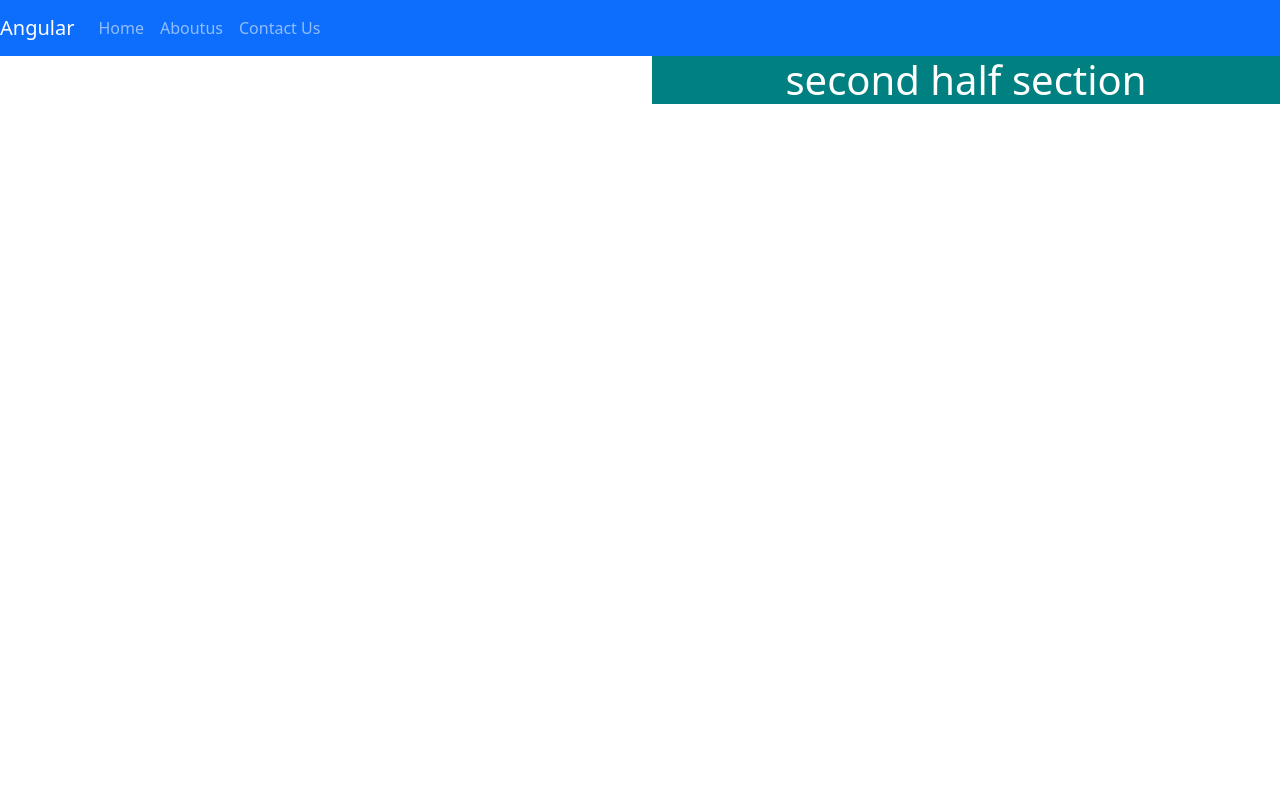
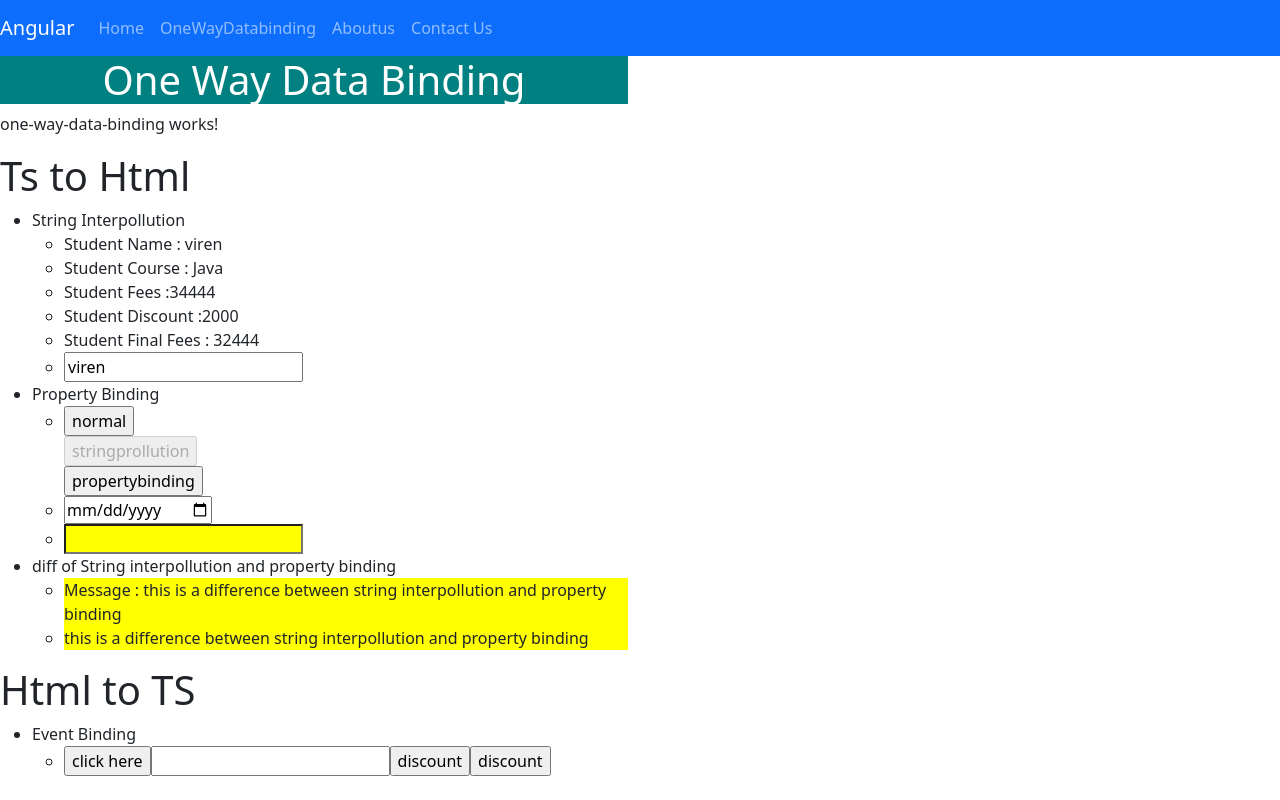
Before and after one commit to viralsir/FirstProject, an Angular app: page /oneway in a window 1280 px wide. Before the commit this address led to /. Built offline with nearby package versions, Linux system fonts and the light colour scheme.

Commit message:
One way databinding has been completed.

```diff
--- a/src/app/app.component.html
+++ b/src/app/app.component.html
@@ -15,6 +15,9 @@
         <a class="nav-link" routerLink="home">Home </a>
       </li>
       <li class="nav-item">
+        <a class="nav-link" routerLink="oneway">OneWayDatabinding</a>
+      </li>
+      <li class="nav-item">
         <a class="nav-link" routerLink="aboutus">Aboutus</a>
       </li>
       <li class="nav-item">
@@ -26,11 +29,9 @@
 </nav>
 
 <div class="row">
+
   <div class="col-6">
-      <router-outlet></router-outlet>
-  </div>
-  <div class="col-6">
-        <h1> second half section</h1>
+        <h1> One Way Data Binding</h1>
         <router-outlet></router-outlet>
   </div>
 </div>
--- a/src/app/app.component.ts
+++ b/src/app/app.component.ts
@@ -5,12 +5,13 @@ import {Child2Component} from '../child2/child2.component';
 import {AboutusComponent} from '../aboutus/aboutus.component';
 import {ContactusComponent} from '../contactus/contactus.component';
 import {HomeComponent} from '../home/home.component';
+import {OneWayDataBindingComponent} from '../one-way-data-binding/one-way-data-binding.component';
 
 
 @Component({
   selector: 'app-mainbody',
   standalone: true,
-  imports: [RouterOutlet, Child1Component, Child2Component, AboutusComponent, ContactusComponent, HomeComponent, RouterLink],
+  imports: [RouterOutlet, Child1Component, Child2Component, AboutusComponent, ContactusComponent, HomeComponent,OneWayDataBindingComponent, RouterLink],
   templateUrl: './app.component.html',
   styleUrl: './app.component.css'
 })
@@ -22,6 +23,4 @@ export class AppComponent {
   no2:number=4;
 
 
-
-
 }
--- a/src/app/app.routes.ts
+++ b/src/app/app.routes.ts
@@ -2,10 +2,12 @@ import { Routes } from '@angular/router';
 import {HomeComponent} from '../home/home.component';
 import {AboutusComponent} from '../aboutus/aboutus.component';
 import {ContactusComponent} from '../contactus/contactus.component';
+import {OneWayDataBindingComponent} from '../one-way-data-binding/one-way-data-binding.component';
 
 export const routes: Routes = [
   {path: 'aboutus', component:AboutusComponent },
   {path:'home', component:HomeComponent},
   {path:'contactus',component:ContactusComponent},
+  {path:"oneway",component:OneWayDataBindingComponent}
   //{path:'',component:},
 ];
--- /dev/null
+++ b/src/one-way-data-binding/one-way-data-binding.component.html
@@ -0,0 +1,58 @@
+<p>one-way-data-binding works!</p>
+<h1> Ts to Html</h1>
+ <ul>
+      <li>
+             String Interpollution <br/>
+             <ul>
+                 <li>Student Name : {{studentname}} </li>
+                 <li>Student Course : {{studentcourse}}</li>
+                 <li>Student Fees :{{studentfees}}</li>
+                <li>Student Discount :{{studentdiscount}}</li>
+                <li>Student Final Fees : {{studentfees-studentdiscount}}</li>
+                 <li><input type="text" value="{{studentname}}" ></li>
+             </ul>
+
+      </li>
+       <li>
+              Property Binding <br/>
+             <ul>
+               <li>
+               <input type="button" value="normal"> <br/>
+               <input type="button" value="stringprollution" disabled="{{isDisabled}}"> <br/>
+               <input type="button" value="propertybinding" [disabled]="isDisabled"> <br/>
+               </li>
+               <li>
+                 <input [type]="type">
+               </li>
+               <li>
+                 <input type="text" [style]="style">
+               </li>
+             </ul>
+
+       </li>
+      <li>
+           diff of String interpollution and property binding
+           <ul>
+              <li [style]="style">
+                  Message :   {{msg}}
+              </li>
+               <li style="{{style}}" [innerHTML]="msg">
+
+               </li>
+           </ul>
+      </li>
+ </ul>
+<h1> Html to TS</h1>
+<ul>
+    <li>
+       Event Binding
+       <ul>
+          <li>
+            <input type="button" (click)="displaymsg('vimal')" value="click here" >
+            <input type="number" size="20" (keyup)="objectpasingfunction(discountinput)"  #discountinput>
+            <input type="button" (click)="calculateFees(400)" value="discount" >
+            <input type="button" (click)="objectpasingfunction(discountinput)" value="discount" >
+          </li>
+       </ul>
+    </li>
+</ul>
--- /dev/null
+++ b/src/one-way-data-binding/one-way-data-binding.component.ts
@@ -0,0 +1,45 @@
+import { Component } from '@angular/core';
+
+@Component({
+  selector: 'app-one-way-data-binding',
+  standalone: true,
+  imports: [],
+  templateUrl: './one-way-data-binding.component.html',
+  styleUrl: './one-way-data-binding.component.css'
+})
+export class OneWayDataBindingComponent {
+
+  studentname:string="viren";
+  studentcourse:string="Java";
+  studentfees:number=34444;
+  studentdiscount:number=2000;
+  isDisabled:boolean=false;
+  type:string="date";
+  style:string="background-color:yellow"
+ msg:string="this is a difference between string interpollution and property binding";
+
+
+
+  displaymsg(param:string){
+      //alert("display msg from ts ");
+      alert("hello from ts  to "+ param);
+  }
+  calculateFees(param:number){
+    //alert("display msg from ts ");
+    this.studentdiscount=param;
+  }
+
+  objectpasingfunction(discountinput: HTMLInputElement)
+  {
+    discountinput.style.backgroundColor="";
+     if(Number(discountinput.value)>=0)
+     {
+       this.studentdiscount=Number(discountinput.value);
+     }
+     else
+     {
+       discountinput.style.backgroundColor="red";
+     }
+
+  }
+}
```
Also changed, not shown: src/one-way-data-binding/one-way-data-binding.component.css (added), 1 other file (tests, documents, lock files or other folders).
